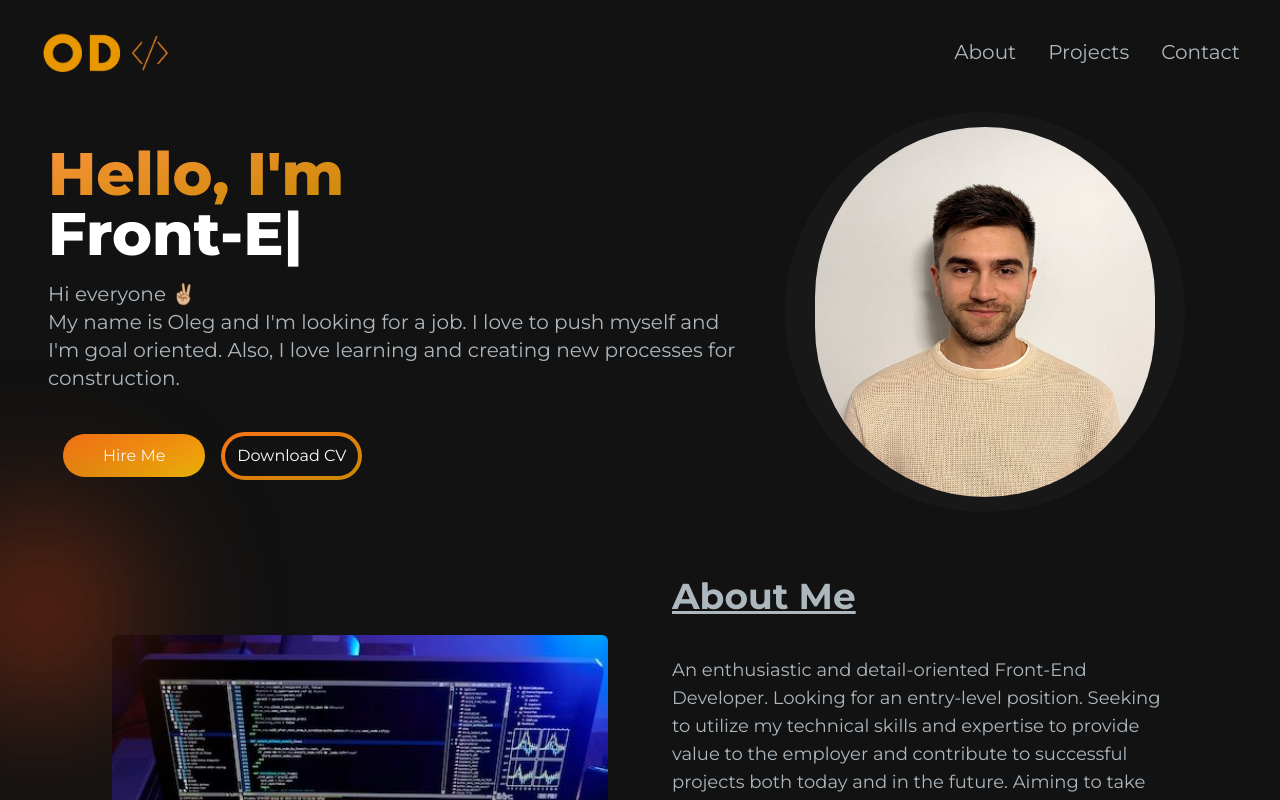
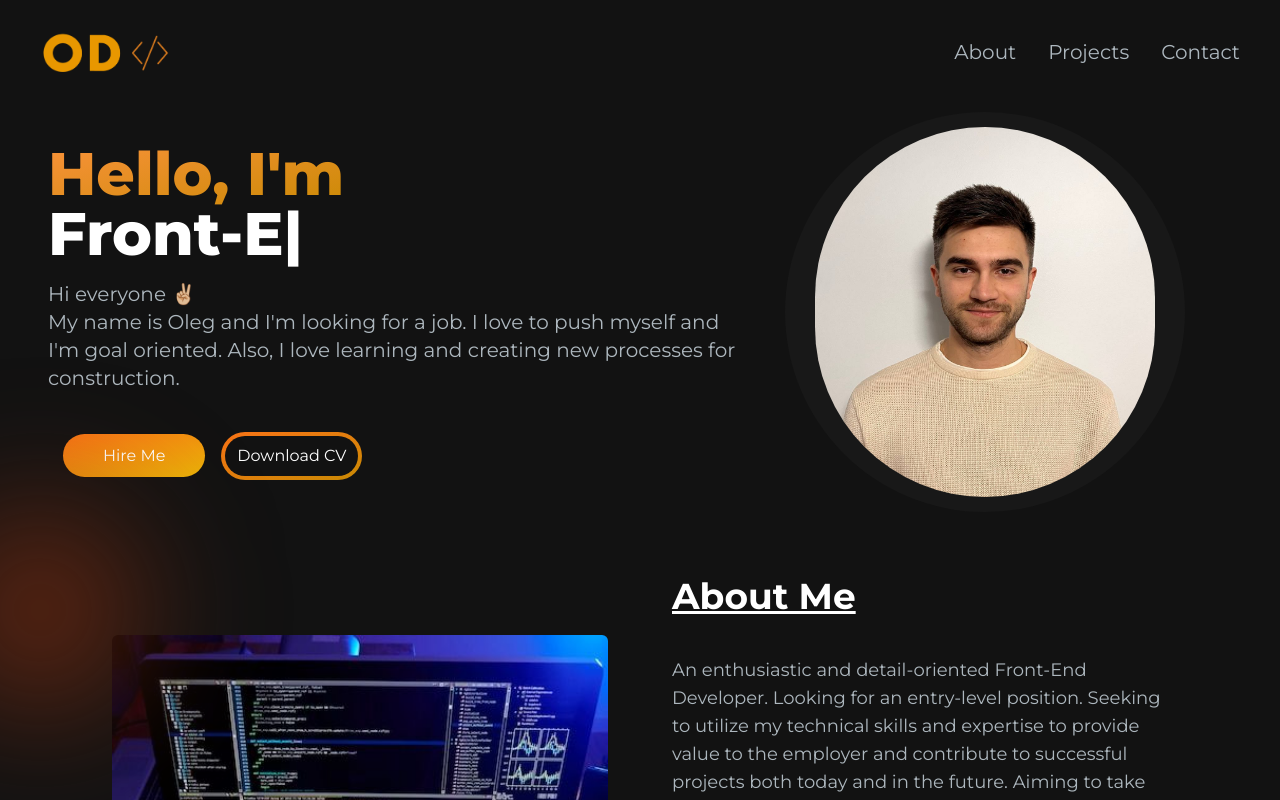
Before and after one commit to dugaev/portfolio, a Next.js app: page / in a window 1280 px wide. Shown: the top 800 px of the page. Built offline with nearby package versions, Linux system fonts and the light colour scheme.

Commit message:
style fix

```diff
--- a/app/components/AboutSection.jsx
+++ b/app/components/AboutSection.jsx
@@ -74,7 +74,7 @@ const AboutSection = () => {
           className="rounded-md md:mt-[-290px] lg:mt-[59px]"
         />
         <div className="mt-4 md:mt-0 text-left flex flex-col h-full">
-          <h2 className="text-4xl font-bold mb-10 underline text-[#ADB7BE]">About Me</h2>
+          <h2 className="text-4xl font-bold mb-10 underline text-white">About Me</h2>
           <p className="text-base md:text-lg text-[#ADB7BE]">
             An enthusiastic and detail-oriented Front-End Developer.
             Looking for an entry-level position.
```
